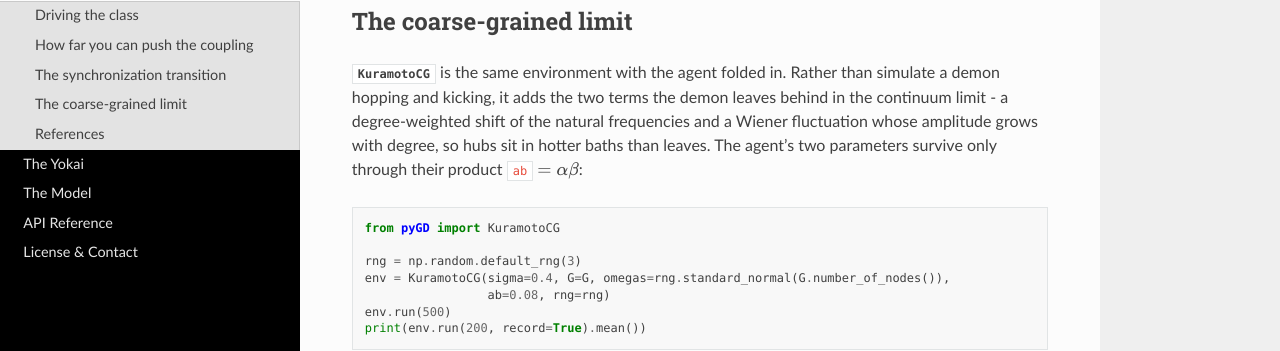
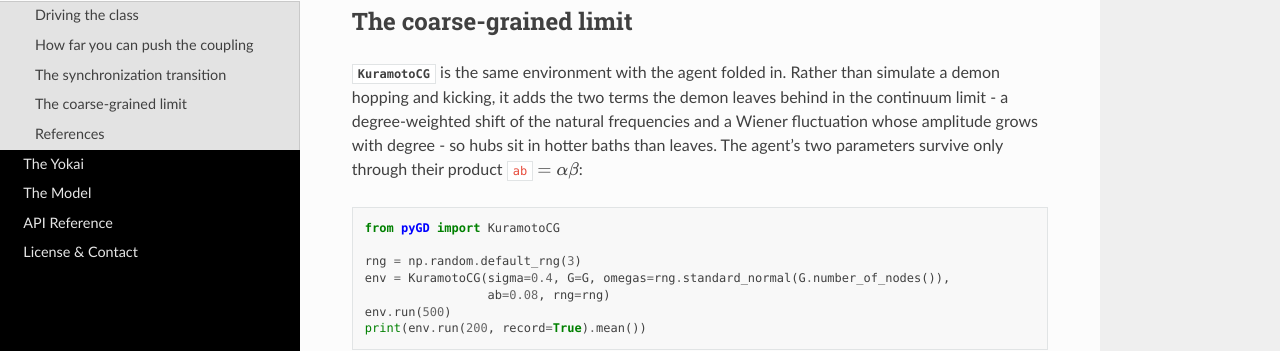
Before and after one commit to EternalTime/pyGD, a Sphinx documentation site: the page built from docs/guide_dynamics.rst, in a window 1280 px wide and 900 px high, scrolled down 2100 px. Shown: the part 195-546 px from the top of the window. Built offline with Sphinx 7.4.7 and the Read the Docs theme 3.1.0, drawn with Linux system fonts in a browser that asks for light colours; cross-references to code outside the pages are shown as plain code; some of the changed text lies outside the part shown.

```diff
--- a/docs/guide_dynamics.rst
+++ b/docs/guide_dynamics.rst
@@ -134,7 +135,7 @@ The coarse-grained limit
 folded in. Rather than simulate a demon hopping and kicking, it adds the two
 terms the demon leaves behind in the continuum limit - a degree-weighted shift
 of the natural frequencies and a Wiener fluctuation whose amplitude grows with
-degree, so hubs sit in hotter baths than leaves. The agent's two parameters
+degree - so hubs sit in hotter baths than leaves. The agent's two parameters
 survive only through their product ``ab`` :math:`= \alpha\beta`::
 
     from pyGD import KuramotoCG
```
Also changed, not shown: other parts of docs/guide_dynamics.rst (+2 -1 lines), README.md (+1 -1 lines).
